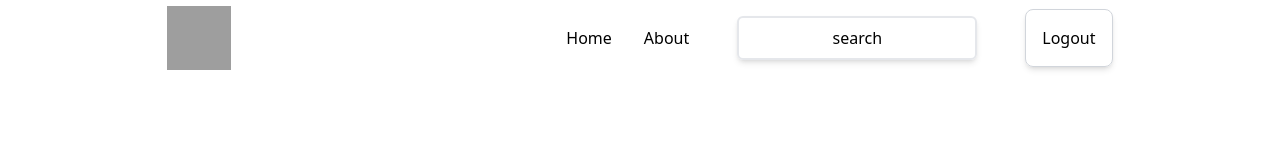
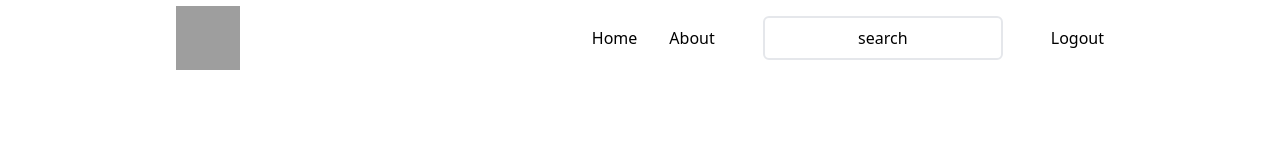
Before and after one commit to kiprotichabiud/Project-management, a React (Vite) app: page / in a window 1280 px wide. Shown: the top 160 px of the page. Built offline with nearby package versions, Linux system fonts and the light colour scheme; grey boxes are pictures that could not be loaded.

Commit message:
changed the logout button

```diff
--- a/src/App.jsx
+++ b/src/App.jsx
@@ -2,6 +2,7 @@ import React, { useState } from 'react'
 import Createpopup from './components/Createpopup'
 import LandingPage from './components/LandingPage'
 import ProjectPage from './components/ProjectPage';
+
 
 
 function App() {
@@ -12,6 +13,7 @@ function App() {
 
   return (
     <>
+
     <ProjectPage/>
     <LandingPage />
     <Createpopup isOpen={isOpen} onClose={closePopup} />
--- a/src/components/ProjectPage.jsx
+++ b/src/components/ProjectPage.jsx
@@ -12,22 +12,8 @@ const ProjectPage = () => {
 
             <li>Home</li>
             <li> About</li>
-            <button className=' border-2 p-2 m-4 w-60 rounded-md shadow-md' >search</button>
-            <li><div className="max-w-md mx-auto p-4 border border-gray-300 rounded-lg shadow-md">
-
-
-
-        <button
-
-
-        >
-          Logout
-        </button>
-
-
-
-
-    </div></li>
+            <button className=' border-2 p-2 m-4 w-60 rounded-md' >search</button>
+            <li>Logout</li>
           </ul>
 
         </nav>
```
